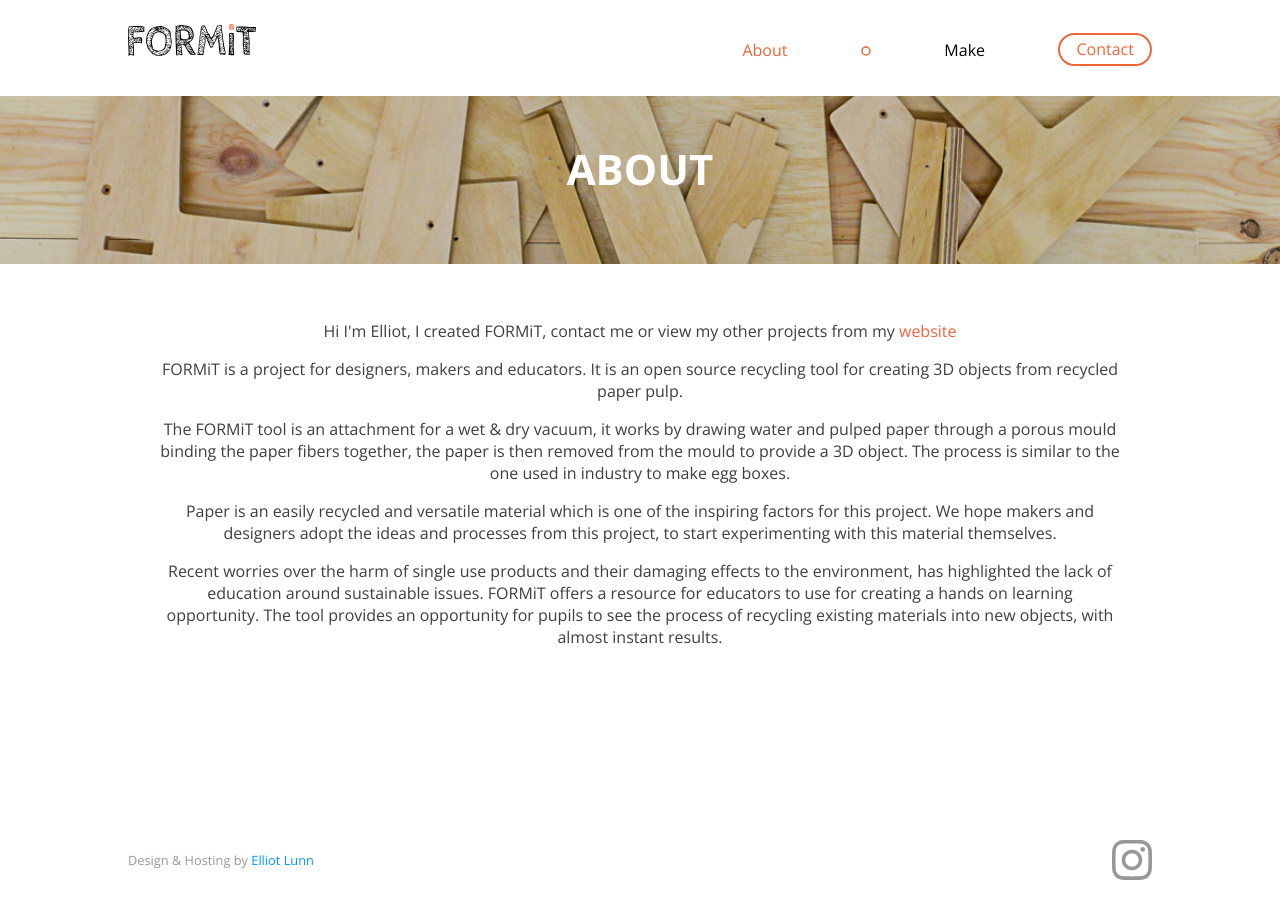
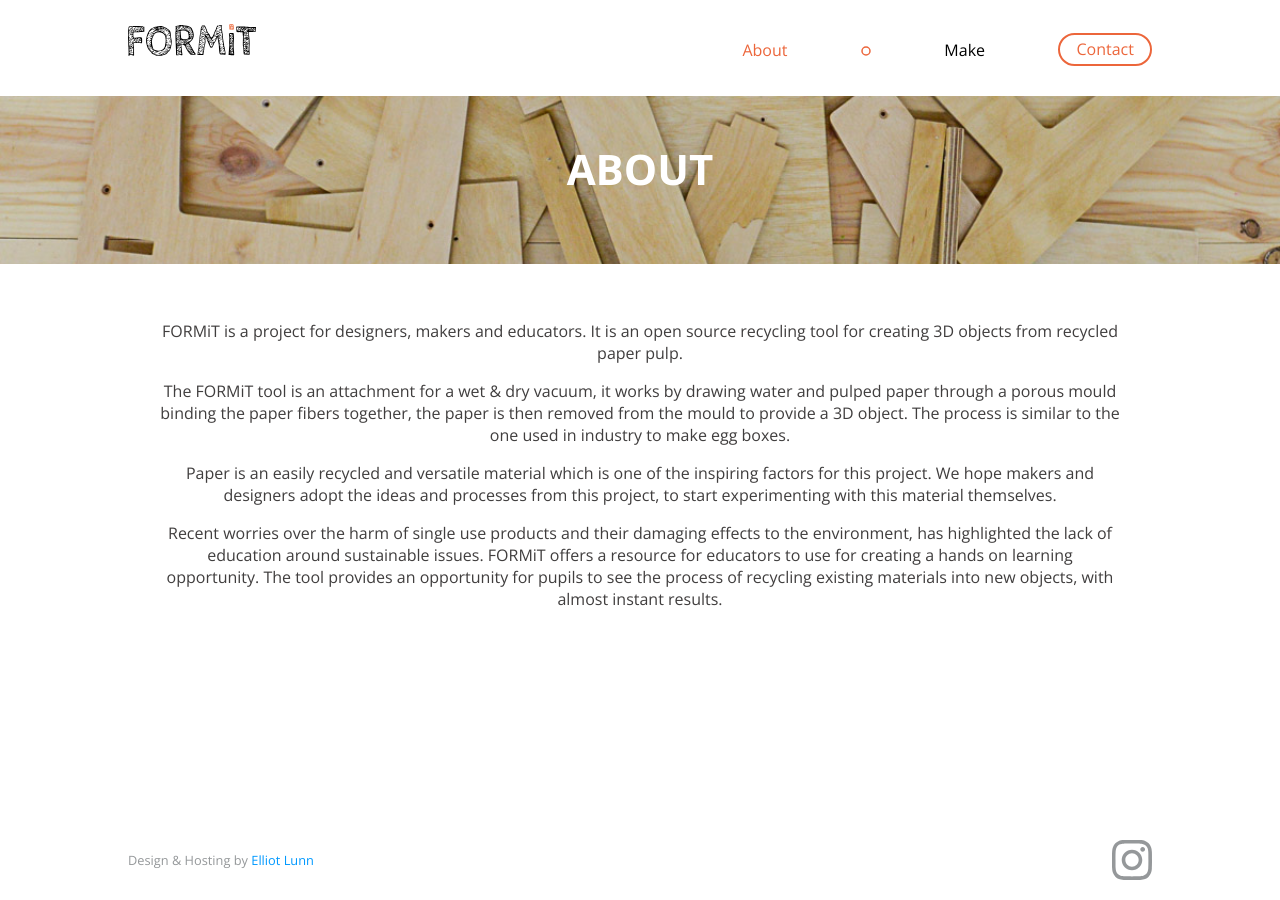
Before and after one commit to Elunn/www.makepaper.co.uk, a Jekyll site: the page built from about.html, in a window 1280 px wide. Built offline with Jekyll 4.4.1, drawn with Linux system fonts in a browser that asks for light colours; nearby versions of some CDN libraries; Markdown is read by kramdown in place of the engine named in the settings.

Commit message:
remove name

```diff
--- a/about.html
+++ b/about.html
@@ -13,8 +13,6 @@
     <div class="container">
         <div  class="about">
 
-            <p>Hi I'm Elliot, I created FORMiT, contact me or view my other projects from my <a href="http://elliotlunn.co.uk/" class="orange">website</a></p>
-
         <p>FORMiT is a project for designers, makers and educators. It is an open source recycling tool for creating 3D objects from recycled paper pulp.</p>
 
         <p>The FORMiT tool is an attachment for a wet &amp; dry vacuum, it works by drawing water and pulped paper through a porous mould binding the paper fibers together, the paper is then removed from the mould to provide a 3D object. The process is similar to the one used in industry to make egg boxes.</p>
```
